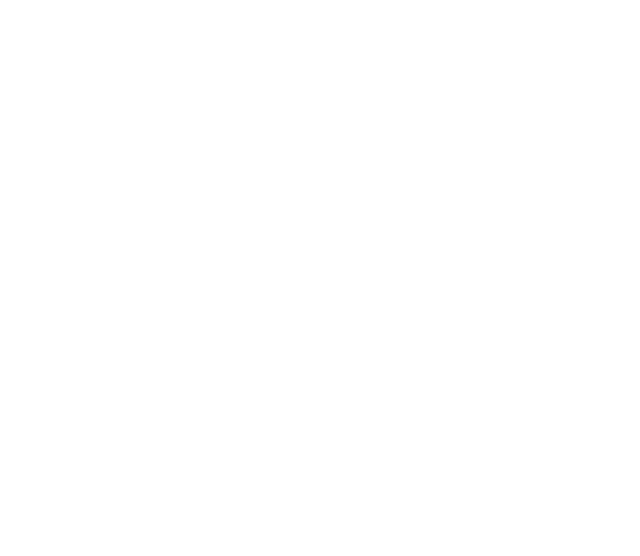
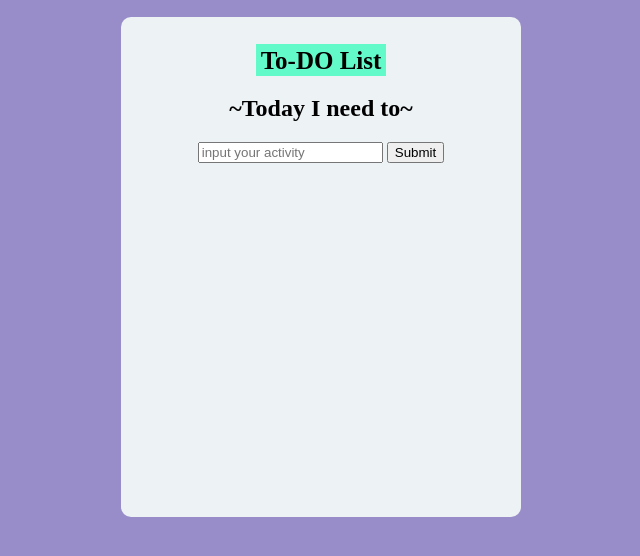
Before and after one commit to dts-kominfo-rea2a/challenge-08-tonymadjid, a website: page index.html in a window 1280 px wide. Shown: the whole page, without its empty margins (319-959 px from the left). Drawn offline with Linux system fonts and the light colour scheme.

Commit message:
Tugas Advanced OOP & DOM

```diff
--- a/index.html
+++ b/index.html
@@ -1,22 +1,32 @@
 <!DOCTYPE html>
 <html lang="en">
+
 <head>
     <meta charset="UTF-8" />
     <meta http-equiv="X-UA-Compatible" content="IE=edge" />
     <meta name="viewport" content="width=device-width, initial-scale=1.0" />
     <title>Challenge - DOM</title>
+    <link rel="stylesheet" href="style.css">
 </head>
+
 <body>
     <div id="app">
         <!-- TODO: Buatlah sebuah header dengan id todo-title -->
+        <h1 id="todo-title"><span class="greeny"> To-DO List</span></h1>
         <!-- TODO: Buatlah sebuah subtitle dengan id todo-subtitle -->
-
+        <h2 id="todo-subtitle">~Today I need to~</h2>
         <!-- Section: input -->
+        <section>
             <!-- TODO: Buatlah sebuah input bertipe text dengan id todo-input -->
+            <input id="todo-input" type="text" name="input" placeholder="input your activity">
             <!-- TODO: Buatlah sebuah button dengan id todo-submit -->
-
+            <button id="todo-submit" type="button">Submit</button>
+        </section>
         <!-- Section output -->
         <!-- TODO: Buatlah sebuah <ul> dengan id todo-output -->
+        <section class="list">
+            <ul id="todo-output"></ul>
+        </section>
     </div>
 
     <!-- ! Untuk tantangan ini, script jangan diubah ke external js yah ! -->
@@ -25,17 +35,37 @@
         let button;
         let input;
         let output;
+        let keypressBtn;
 
         // TODO: Buatlah sebuah fungsi dengan nama fnClickHandler
         // Fungsi yang digunakan untuk menambahkan tulisan
         // Jangan ubah cara deklarasi fungsinya, cukup isi saja
-      function fnClickHandler(toDoItem) {}
+        function fnClickHandler(toDoItem) {
+            output = document.createElement('li')
+            input = document.getElementById('todo-input').value
+            result = document.createTextNode(input)
+            output.appendChild(result)
+                // cetak hasil
+            document.getElementById('todo-output').append(output)
+                // kosongkan form
+            document.getElementById('todo-input').value = '';
+
+        }
 
         // TODO: register event onclick / addEventListener untuk button
+        button = document.getElementById('todo-submit');
         // akan menjalankan fungsi fnClickHandler
+        button.addEventListener('click', fnClickHandler)
 
         // TODO: register event onkeypress / addEventListener untuk input
+        keypressBtn = document.getElementById('todo-input');
         // sehingga saat di input ditekan enter akan menjalankan fungsi fnClickHandler juga
+        keypressBtn.addEventListener('keypress', (event) => {
+            if (event.key === 'Enter' || event.keyCode == 13) {
+                fnClickHandler()
+            }
+        })
     </script>
 </body>
+
 </html>
--- /dev/null
+++ b/style.css
@@ -0,0 +1,36 @@
+body {
+    background-color: #988DC9;
+    text-align: center
+}
+
+#app {
+    margin-left: auto;
+    margin-right: auto;
+    border-radius: 10px;
+    align-items: center;
+    width: 400px;
+    height: 500px;
+    background: #EDF2F5
+}
+
+#todo-title {
+    padding: 30px 0px 0px 0px;
+    text: #61FAC8;
+    border-radius: 10px;
+    text-align: center;
+    font-size: 25px
+}
+
+.greeny {
+    background-color: #61FAC8;
+    padding: 0.1em 0.2em;
+}
+
+.todo-subtitle {
+    font-size: 15px
+}
+
+.list {
+    padding: 5px 70px;
+    text-align: left
+}
```
Lines whose indentation alone changed are shown as unchanged.
